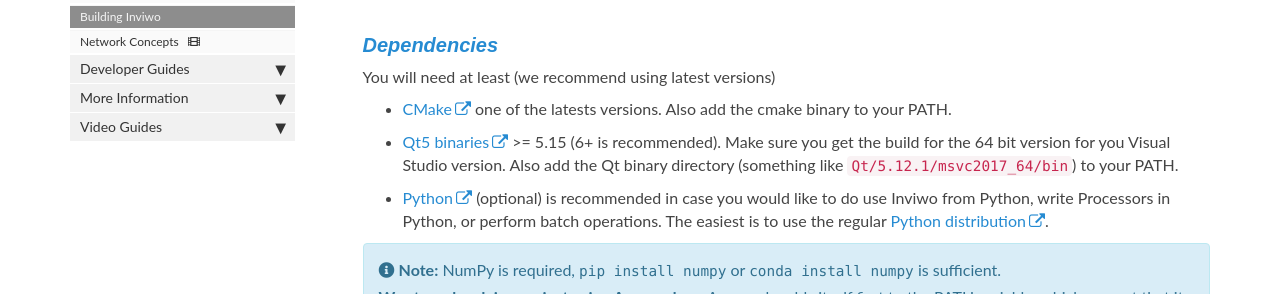
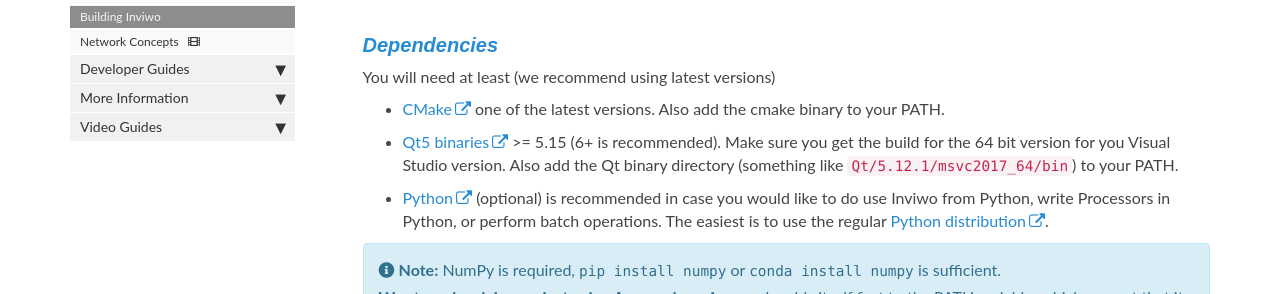
Before and after one commit to inviwo/inviwo.github.io, a Jekyll site: the page built from pages/manual/manual-gettingstarted-build.md, in a window 1280 px wide and 900 px high, scrolled down 573 px. Shown: the part 161-455 px from the top of the window. Built offline with Jekyll 4.4.1, drawn with Linux system fonts in a browser that asks for light colours; comment, search, counter and statistics services are not loaded; some of the changed text lies outside the part shown.

Commit message:
Typo fix

```diff
--- a/pages/manual/manual-gettingstarted-build.md
+++ b/pages/manual/manual-gettingstarted-build.md
@@ -13,7 +13,7 @@
 
 #### Dependencies
 You will need at least (we recommend using latest versions)
-- [CMake](https://cmake.org/download/) one of the latests versions.
+- [CMake](https://cmake.org/download/) one of the latest versions.
     Also add the cmake binary to your PATH.
 
 - [Qt5 binaries](https://qt.io/download-open-source/) >= 5.15 (6+ is recommended).
@@ -67,7 +67,7 @@
 
 #### Dependencies
 You will need at least (we recommend using latest versions)
-- [CMake](https://cmake.org/download/) one of the latests versions.
+- [CMake](https://cmake.org/download/) one of the latest versions.
 - [Qt binaries](https://qt.io/download-open-source/) >= 5.15 (6+ is recommended).
     Make sure you get the build for the 64 bit version of gcc or clang. Make sure to add the Qt folder to the `CMAKE_PREFIX_PATH` environment variable.
     **Example**: `export CMAKE_PREFIX_PATH=/home/user/Qt/5.13.0/gcc_x64/`
@@ -108,7 +108,7 @@
 #### Dependencies
 You will need at least (we recommend using latest versions)
 - [XCode](https://developer.apple.com/xcode/)
-- [CMake](https://cmake.org/download/) one of the latests versions.
+- [CMake](https://cmake.org/download/) one of the latest versions.
 - [Qt binaries](https://qt.io/download-open-source/) >= 5.15 (6+ is recommended).
 - [Python](https://www.python.org/downloads/) (optional) is recommended in case you would like to do use Inviwo from Python, write Processors in Python, or perform batch operations. See further (important!) instructions about Python for Mac below.
 
```
